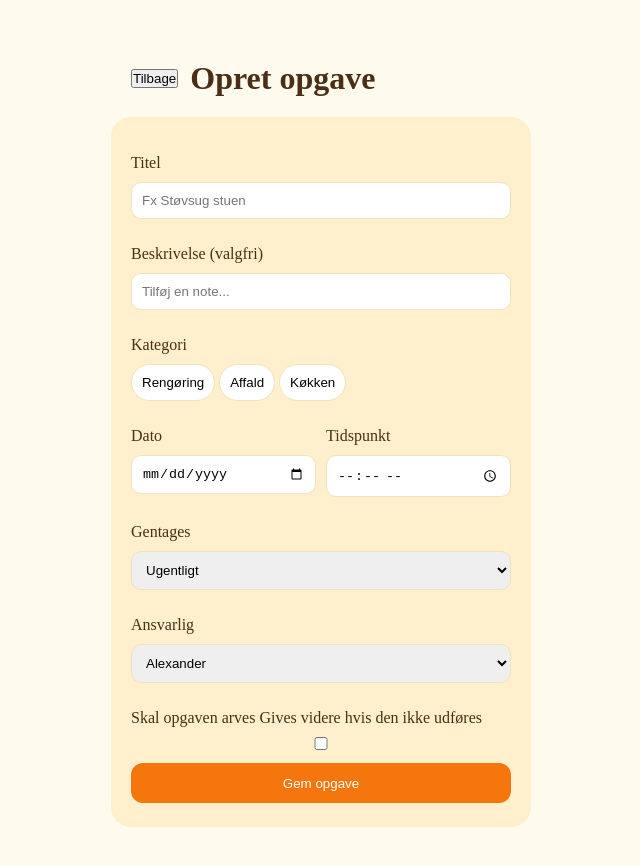
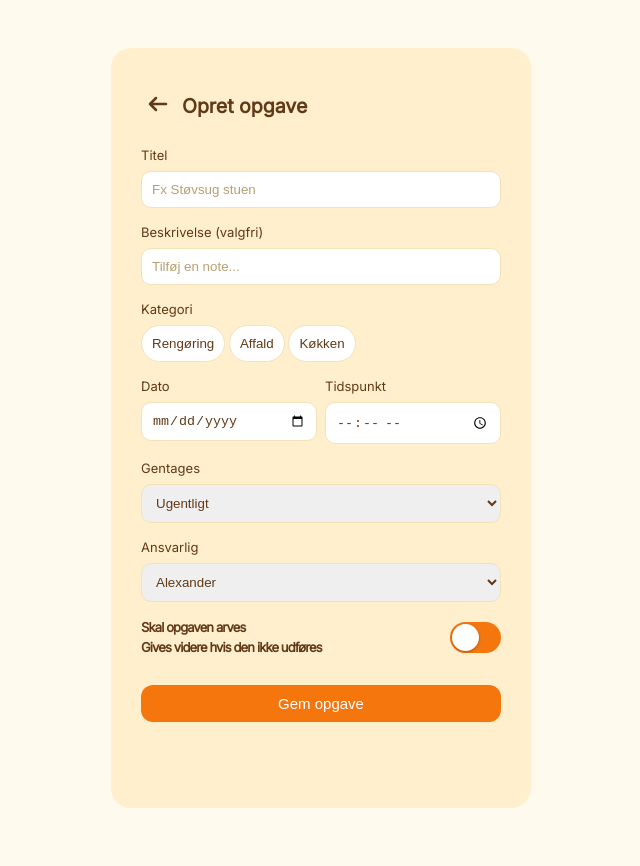
Before and after one commit to rean0002/PETprojekt, a plain HTML site: page frontend/opret-opgave.html in a window 1280 px wide. Shown: the whole page, without its empty margins (319-959 px from the left). After the commit the page ends 828 px from the top, so only its background shows below. Drawn offline with Linux system fonts and the light colour scheme.

Commit message:
styling af login.html og opret-opgave.html

```diff
--- a/frontend/css/color.css
+++ b/frontend/css/color.css
@@ -1,5 +1,5 @@
 :root{
-
+    --white: #ffffff;
     --lightblue: #BCE0EF;
     --darkblue: #004F6B;
     --darkblue30percent: #B3CAD3;
@@ -9,13 +9,12 @@
     --brown: #613917;
     --brown30percent:#D0C4B9;
     --brown10percent:#EFEBE8;
-    --yellow:#FFCA56; <!-- -->
-    --yellow50percent:#FFE4AA;
+    --yellow:#FFCA56; /* base farve */
+    --yellow50percent:#FFEFCC;
     --yellow30percemt:#FFEFCC;
     --yellow10percent:#FFFAEE;
-
-
-
+    --border-color: #F2E2BC;
+    --placeholder-color:#B7A071;
 
 
 }
--- a/frontend/css/loginStyle.css
+++ b/frontend/css/loginStyle.css
@@ -1,8 +1,47 @@
+.backgroundbox{
+   margin-top: 3rem;
+}
+
 .grid-box{
     display: grid;
     grid-template-columns: 1fr 1fr 1fr;
 
     align-items: center;
     justify-items: center;
+}
 
+h1{
+    text-align: center;
+    padding-top: 80px;
 }
+
+h3{
+    text-align: center;
+    padding-top: 10px;
+}
+
+a{
+    color: var(--orange);
+}
+form > div {
+    display: flex;
+    flex-direction: column;
+    gap: 8px;
+}
+
+.login-container {
+    margin-top: 70px;
+    margin-bottom: 20px;
+}
+
+.input_container{
+    margin-block: 10px;
+}
+.btn{
+    margin-block: 30px;
+}
+.ny_container {
+    display: flex;
+    align-items: center;
+    justify-content: center;
+}
--- a/frontend/css/opret-opgave.css
+++ b/frontend/css/opret-opgave.css
@@ -1,39 +1,8 @@
-/* ===== globale variabler ===== */
-:root {
-    --bg: #FFFAEE;
-    --card: #FFEFCC;
-    --primary: #EFA85C;
-    --primary-hover: #E0964A;
-    --text-primary: #4A2E15;
-    --text-second: #A8935F;
-    --border: #EFE2C0;
-    --white: #FFFFFF;
+/* ===== Header ===== */
 
+body{
+    font-size: 13px;
 }
-
-/* ===== Reset ===== */
-* {
-    box-sizing: border-box;
-    margin: 0;
-    padding: 0;
-}
-
-body {
-    background: var(--bg);
-    color: var(--text-primary);
-    display: flex;
-    flex-direction: column;
-    align-items: center;
-    min-height: 100vh;
-}
-
-
-header, main, footer {
-    width: 100%;
-    max-width: 420px;
-}
-
-/* ===== #header-row ===== */
 #header-row {
     display: flex;
     align-items: center;
@@ -41,68 +10,75 @@ header, main, footer {
     padding: 20px;
 }
 
-
-/* ===== #opret-opgave-card ===== */
-#opret-opgave-card {
-    background: var(--card);
-    border-radius: 20px;
-    padding: 24px 20px;
-    margin: 0 12px 20px;
-
-}
-
 /* ===== dato og tidspunkt ===== */
 .to-felter-raekke {
     display: flex;
-    gap: 10px;
+    gap: 8px;
 }
 
 .to-felter-raekke .field {
     flex: 1;
 }
 
+/* ===== fields ===== */
+
 .field{
-    padding-block: 13px;
+    padding-block: 8px;
     display: flex;
     flex-direction: column;
+    color: var(--brown);
 
 }
 .input{
     display: grid;
 }
-input, select{
-   border: #F2E2BC;
-    border-radius: 10px;
-    border: 1px solid #F2E2BC;
-    padding: 10px;
+
+
+label{
+    padding-bottom: 8px;
+    color: var(--brown);
 }
 
-label{
-    padding-bottom: 10px;
+/* ===== kategori ===== */
+
+.category{
+    background-color: var(--white);
+    border: var(--border-color);
+    border-radius: 20px;
+    border: 1px solid var(--border-color);
+    padding: 10px;
+    color: var(--brown);
+}
+.category:hover{
+    background-color: var(--orange);
+    color: var(--white);
 }
 
-.category{
-    background-color: #FFFFFF;
-    border: #F2E2BC;
-    border-radius: 20px;
-    border: 1px solid #F2E2BC;
-    padding: 10px;
+input, select {
+    color: var(--brown);
 }
-.category:hover{
-    background-color: #F6760E;
-    color: #FFFFFF;
+.btn{
+    margin-block: 20px;
 }
 
-#btn-gem{
-    background-color: #F6760E;
-    color: #FFFFFF;
-    border: #F6760E;
-    border-radius: 12px;
-    width: 380px;
-    height: 40px;
+
+#btn-tilbage {
+    background: none;
+    border: none;
+    color: var(--brown);
+    padding: 0;
+    cursor: pointer;
+    margin-left: -15px;
 }
 
-#btn-gem:hover{
-    background-color: rgba(246, 118, 14, 0.55);
-
+#btn-tilbage svg {
+    width: 24px;
+    height: 24px;
 }
+#toggle-arves {
+    display: flex;
+    flex-direction: row;
+    align-items: center;
+    justify-content: space-between;
+    gap: 12px;
+}
--- a/frontend/css/style.css
+++ b/frontend/css/style.css
@@ -1,25 +1,115 @@
-body{
-    font-family: Arial sans-serif, sans serif;
-    background: var(--yellow10percent);
-    padding: 40px;
+
+
+/* ===== Reset ===== */
+* {
+    box-sizing: border-box;
+    margin: 0;
+    padding: 0;
 }
 
-.backgroundbox{
-    background: var(--lightblue);
-    border-radius: 12px;
+body {
+    font-family: Inter, sans-serif;
+    background: var(--yellow10percent);
+    color: var(--brown);
+    display: flex;
+    flex-direction: column;
+    align-items: center;
+    min-height: 100vh;
+}
+
+
+header, main, footer {
     width: 100%;
-    height:100%;
+    max-width: 420px;
+}
 
+/* ===== fonts ===== */
+h1{
+    color: #613917;
+    font-family: "Ancizar Serif";
+    font-size: 32px;
+    font-style: normal;
+    font-weight: 900;
+    line-height: 150%;
+}
+
+h3{
+    color: #B7A071;
+    font-family: "Ancizar Serif";
+    font-size: 18px;
+    font-style: normal;
+    font-weight: 400;
+    line-height: 150%;
+    letter-spacing: -0.88px;
+}
+
+p{
+    color: #613917;
+    font-family: Inter;
+    font-size: 13px;
+    font-style: normal;
+    font-weight: 600;
+    line-height: 150%; /* 21px */
+    letter-spacing: -0.88px;
 
 }
 
-
-h1{
-    font-family: Ancizar Serif, serif;
-    font-size: 32px;
-    text-align: center;
+a{
+    text-decoration: none;
 }
 
-.ancizar{
-    font-family: Ancizar Serif, serif;
+
+/* ===== box ===== */
+
+.backgroundbox {
+    font-size: 13px;
+    background: var(--yellow50percent);
+    border-radius: 20px;
+    padding: 24px 30px;
+    margin: 0 12px 20px;
+    margin-top: 3rem;
+    width: 430px;
+    height: 760px;
 }
+
+/* ===== indput felter ===== */
+
+input, select{
+
+    border: var(--border-color);
+    border-radius: 10px;
+    border: 1px solid var(--border-color);
+    padding: 10px;
+}
+
+/* ===== knapper ===== */
+.btn {
+    font-size: 15px;
+    border-radius: 12px;
+    padding: 10px;
+    width: 100%;
+    cursor: pointer;
+}
+
+.white{
+    background-color: var(--white);
+    color: var(--brown);
+    border: 1px solid var(--border-color);
+}
+
+.organge{
+    background-color: var(--orange);
+    color: var(--white);
+    border: var(--orange);
+}
+
+.organge:hover{
+    background-color: rgba(246, 118, 14, 0.55);
+}
+
+.white:hover{
+    background-color: var(--brown10percent);
+}
+input::placeholder {
+    color: var(--placeholder-color);
+}
--- a/frontend/css/toggle.css
+++ b/frontend/css/toggle.css
@@ -24,7 +24,7 @@
     left: 0;
     right: 0;
     bottom: 0;
-    background-color: #e9e9eb;
+    background-color: var(--orange);
     transition: 0.3s;
     border-radius: 34px;
 }
@@ -43,7 +43,7 @@
 }
 
 input:checked + .slider {
-    background-color: var(--notebook);
+    background-color: var(--brown30percent);
 }
 
 input:checked + .slider::before {
--- a/frontend/opret-opgave.html
+++ b/frontend/opret-opgave.html
@@ -3,20 +3,27 @@
 <head>
     <meta charset="UTF-8">
     <title>Opret opgave</title>
+    <link href="https://fonts.googleapis.com/css2?family=Inter&display=swap" rel="stylesheet">
+    <link rel="stylesheet" href="css/color.css">
     <link rel="stylesheet" href="css/toggle.css">
     <link rel="stylesheet" href="css/style.css">
     <link rel="stylesheet" href="css/opret-opgave.css">
 </head>
 <body>
 
-<header id="header-row">
-    <button id="btn-tilbage">
-        Tilbage
-    </button>
-    <h1>Opret opgave</h1>
+<header>
+
 </header>
 
-<main id="opret-opgave-card">
+<main class="backgroundbox">
+   <div id="header-row">
+       <a href="dashboard.html"><button id="btn-tilbage" aria-label="Tilbage">
+           <svg width="24" height="24" viewBox="0 0 24 24" fill="none" xmlns="http://www.w3.org/2000/svg">
+               <path d="M20 12H4M4 12L10 6M4 12L10 18" stroke="currentColor" stroke-width="2.5" stroke-linecap="round" stroke-linejoin="round"/>
+           </svg>
+       </button></a>
+    <h2 >Opret opgave</h2>
+    </div>
     <form id="opgave-form">
 
         <div id="field-titel" class="field input">
@@ -67,16 +74,19 @@
                 <option value="Alexander" selected>Alexander</option>
             </select>
         </div>
+        <div>
 
         <div id="toggle-arves" class="field">
-            <label for="vidergives">
-                Skal opgaven arves
-                <span class="hjaelpetekst">Gives videre hvis den ikke udføres</span>
-            </label>
-            <input type="checkbox" id="vidergives" name="vidergives">
+              <div><p>Skal opgaven arves</p>
+                <p>Gives videre hvis den ikke udføres</p>
+        </div>
+        <label class="switch">
+        <input type="checkbox" id="vidergives" name="vidergives">
+        <span class="slider"></span>
+        </label>
         </div>
 
-        <button id="btn-gem" type="submit" >Gem opgave</button>
+        <button class="btn organge" type="submit" >Gem opgave</button>
 
     </form>
 </main>
```
Also changed, not shown: frontend/login.html (+13 -11 lines).
